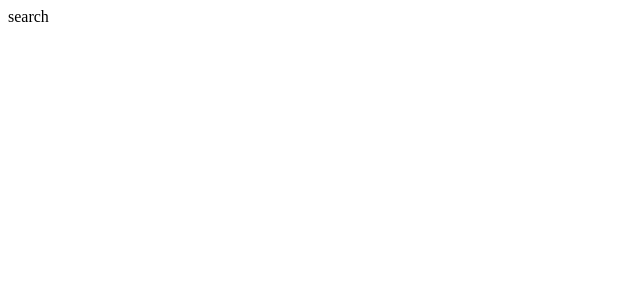
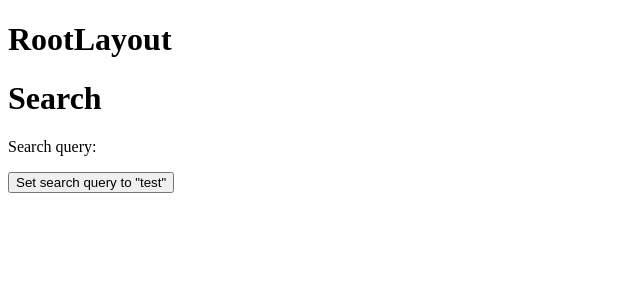
Before and after one commit to harlley/github-favorites, a React (Vite) app: page /search in a window 1280 px wide. Shown: the top 300 px of the page, without its empty margins (0-640 px from the left). Built offline with nearby package versions, Linux system fonts and the light colour scheme.

Commit message:
add basic components

```diff
--- /dev/null
+++ b/src/components/pages/Favorites.tsx
@@ -0,0 +1,7 @@
+export function Favorites() {
+  return (
+    <div>
+      <h1>Favorites</h1>
+    </div>
+  );
+}
--- /dev/null
+++ b/src/components/pages/Search.tsx
@@ -0,0 +1,19 @@
+import { useSearchParams } from "react-router-dom";
+
+export function Search() {
+  const [searchParams, setSearchParams] = useSearchParams();
+
+  return (
+    <div>
+      <h1>Search</h1>
+      <p>Search query: {searchParams.get("q")}</p>
+      <button
+        onClick={() => {
+          setSearchParams({ q: "test" });
+        }}
+      >
+        Set search query to "test"
+      </button>
+    </div>
+  );
+}
--- /dev/null
+++ b/src/layouts/RootLayout.tsx
@@ -0,0 +1,10 @@
+import { Outlet } from "react-router-dom";
+
+export function RootLayout() {
+  return (
+    <div>
+      <h1>RootLayout</h1>
+      <Outlet />
+    </div>
+  );
+}
--- a/src/main.tsx
+++ b/src/main.tsx
@@ -6,12 +6,15 @@ import {
   createBrowserRouter,
   createRoutesFromElements,
 } from "react-router-dom";
+import { RootLayout } from "./layouts/RootLayout";
+import { Search } from "./components/pages/Search";
+import { Favorites } from "./components/pages/Favorites";
 
 const router = createBrowserRouter(
   createRoutesFromElements(
-    <Route>
-      <Route path="search" element={<>search</>} />
-      <Route path="favorites" element={<>favorites</>} />
+    <Route path="/" element={<RootLayout />}>
+      <Route path="search" element={<Search />} />
+      <Route path="favorites" element={<Favorites />} />
     </Route>
   )
 );
```
